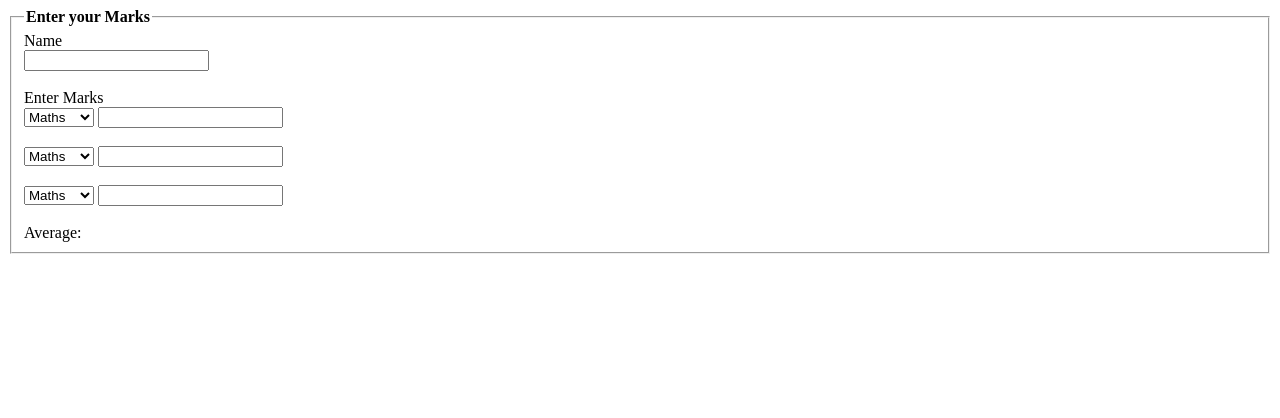
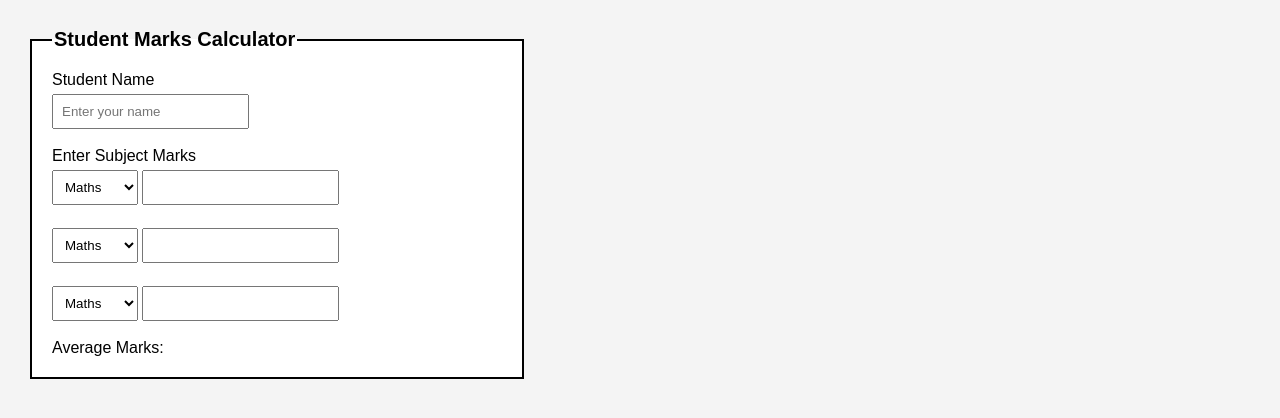
Before and after one commit to malipeddigajanana/lesson-6-activity-3, a plain HTML site: page index.html in a window 1280 px wide. Drawn offline with Linux system fonts and the light colour scheme.

Commit message:
s commit

```diff
--- a/index.html
+++ b/index.html
@@ -4,39 +4,87 @@
 <head>
     <meta charset="utf-8">
     <meta name="viewport" content="width=device-width">
-  <title>replit</title>
-  <link href="style.css" rel="stylesheet" type="text/css" />
+    <title>Student Marks Form</title>
+
+    <style>
+
+        body {
+            font-family: Arial, sans-serif;
+            background-color: #f4f4f4;
+            padding: 20px;
+        }
+
+        fieldset {
+            width: 450px;
+            background-color: white;
+            padding: 20px;
+            border: 2px solid black;
+        }
+
+        legend {
+            font-size: 20px;
+        }
+
+        input, select {
+            padding: 8px;
+            margin-top: 5px;
+        }
+
+        output {
+            font-weight: bold;
+            color: blue;
+        }
+
+    </style>
+
 </head>
 
 <body>
+
     <fieldset>
-		<legend><b>Enter your Marks</b></legend>
-		<form action="/action_page.php"
-			oninput = "x.value=(parseInt(m1.value)+parseInt(m2.value)+parseInt(m3.value))/3">
-			<label>Name</label><br>
-			<input type="text" id="name"><br><br>
-			<label>Enter Marks</label><br>
-			<select name="Subject" id="subject">
+
+        <legend><b>Student Marks Calculator</b></legend>
+
+        <form
+            action="/action_page.php"
+            oninput="x.value=(parseInt(m1.value)+parseInt(m2.value)+parseInt(m3.value))/3">
+
+            <label>Student Name</label><br>
+            <input type="text" id="name" placeholder="Enter your name"><br><br>
+
+            <label>Enter Subject Marks</label><br>
+
+            <select name="subject1" id="subject1">
                 <option value="Maths">Maths</option>
                 <option value="English">English</option>
                 <option value="Science">Science</option>
             </select>
+
             <input type="number" id="m1" name="m1"><br><br>
-			<select name="Subject2" id="subject2">
+
+            <select name="subject2" id="subject2">
                 <option value="Maths">Maths</option>
                 <option value="English">English</option>
                 <option value="Science">Science</option>
             </select>
+
             <input type="number" id="m2" name="m2"><br><br>
-			<select name="Subject3" id="subject3">
+
+            <select name="subject3" id="subject3">
                 <option value="Maths">Maths</option>
                 <option value="English">English</option>
                 <option value="Science">Science</option>
             </select>
+
             <input type="number" id="m3" name="m3"><br><br>
-			Average: <output name="x" for="m1 m2 m3"></output>
+
+            Average Marks:
+            <output name="x" for="m1 m2 m3"></output>
+
         </form>
+
     </fieldset>
+
 </body>
 
 </html>
```
Lines whose indentation alone changed are shown as unchanged.
